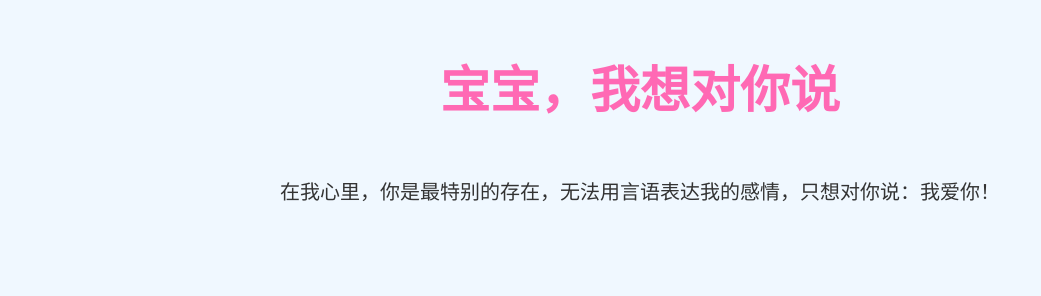
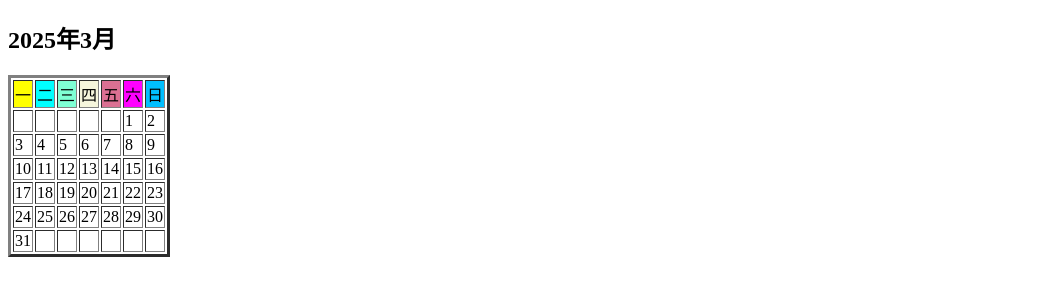
Before and after one commit to xiaoduan520/xiaoduan520.github.io, a plain HTML site: page index.html in a window 1280 px wide. Shown: the whole page, without its empty margins (0-1041 px from the left). Drawn offline with Linux system fonts and the light colour scheme.

Commit message:
Update index.html

```diff
--- a/index.html
+++ b/index.html
@@ -1,64 +1,76 @@
 <!DOCTYPE html>
-<html lang="zh">
+<html>
+
 	<head>
-		<meta charset="UTF-8">
-		<meta name="viewport" content="width=device-width, initial-scale=1.0">
-		<title>我爱你</title>
-		<style>
-    body {
-            font-family: Arial, sans-serif;
-            background-color: #f0f8ff;
-            text-align: center;
-            margin: 0;
-            padding: 0;
-        }
 
-        h1 {
-            color: #ff69b4;
-            font-size: 50px;
-            margin-top: 50px;
-        }
-
-        p {
-            color: #333;
-            font-size: 20px;
-            margin: 20px;
-        }
-
-        .content {
-            display: flex;
-            justify-content: center;
-            align-items: center;
-            flex-direction: column;
-            margin-top: 30px;
-        }
-
-        img {
-            width: 300px;
-            border-radius: 10px;
-            box-shadow: 0 4px 8px rgba(0, 0, 0, 0.2);
-        }
-
-        .button {
-            background-color: #ff69b4;
-            color: white;
-            padding: 15px 30px;
-            font-size: 18px;
-            border: none;
-            border-radius: 5px;
-            cursor: pointer;
-            margin-top: 30px;
-        }
-
-        .button:hover {
-            background-color: #ff1493;
-        }
-		</style>
+		<meta charset="utf-8">
+		<title>日历</title>
 	</head>
 	<body>
-    <h1>宝宝，我想对你说</h1>
-    <div class="content">
-        <p>在我心里，你是最特别的存在，无法用言语表达我的感情，只想对你说：我爱你！</p>
-    </div>
-</body>
+		<h2>2025年3月</h2>
+		<table border="3">
+			<td style="background-color: yellow;">一</td>
+			<td style="background-color: aqua;">二</td>
+			<td style="background-color: aquamarine;">三</td>
+			<td style="background-color: beige;">四</td>
+			<td style="background-color: palevioletred;">五</td>
+			<td style="background-color: fuchsia;">六</td>
+			<td style="background-color: deepskyblue;">日</td>
+
+			<tr>
+				<td></td>
+				<td></td>
+				<td></td>
+				<td></td>
+				<td></td>
+				<td>1</td>
+				<td>2</td>
+			</tr>
+			<tr>
+				<td>3</td>
+				<td>4</td>
+				<td>5</td>
+				<td>6</td>
+				<td>7</td>
+				<td>8</td>
+				<td>9</td>
+			</tr>
+			<tr>
+				<td>10</td>
+				<td>11</td>
+				<td>12</td>
+				<td>13</td>
+				<td>14</td>
+				<td>15</td>
+				<td>16</td>
+			</tr>
+			<tr>
+				<td>17</td>
+				<td>18</td>
+				<td>19</td>
+				<td>20</td>
+				<td>21</td>
+				<td>22</td>
+				<td>23</td>
+			</tr>
+			<tr>
+				<td>24</td>
+				<td>25</td>
+				<td>26</td>
+				<td>27</td>
+				<td>28</td>
+				<td>29</td>
+				<td>30</td>
+			</tr>
+			<tr>
+				<td>31</td>
+				<td></td>
+				<td></td>
+				<td></td>
+				<td></td>
+				<td></td>
+				<td></td>
+			</tr>
+		</table>
+	</body>
 </html>
```
